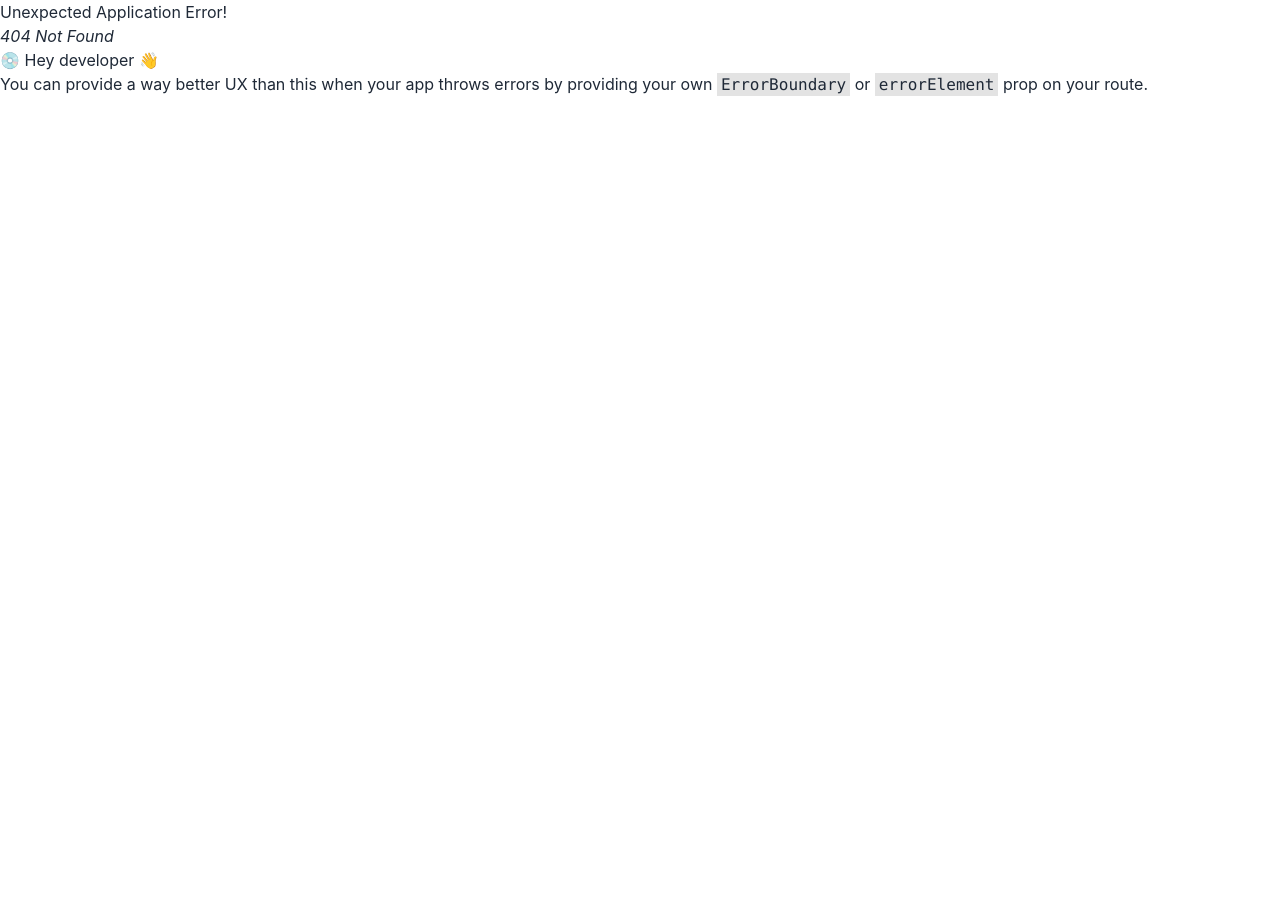
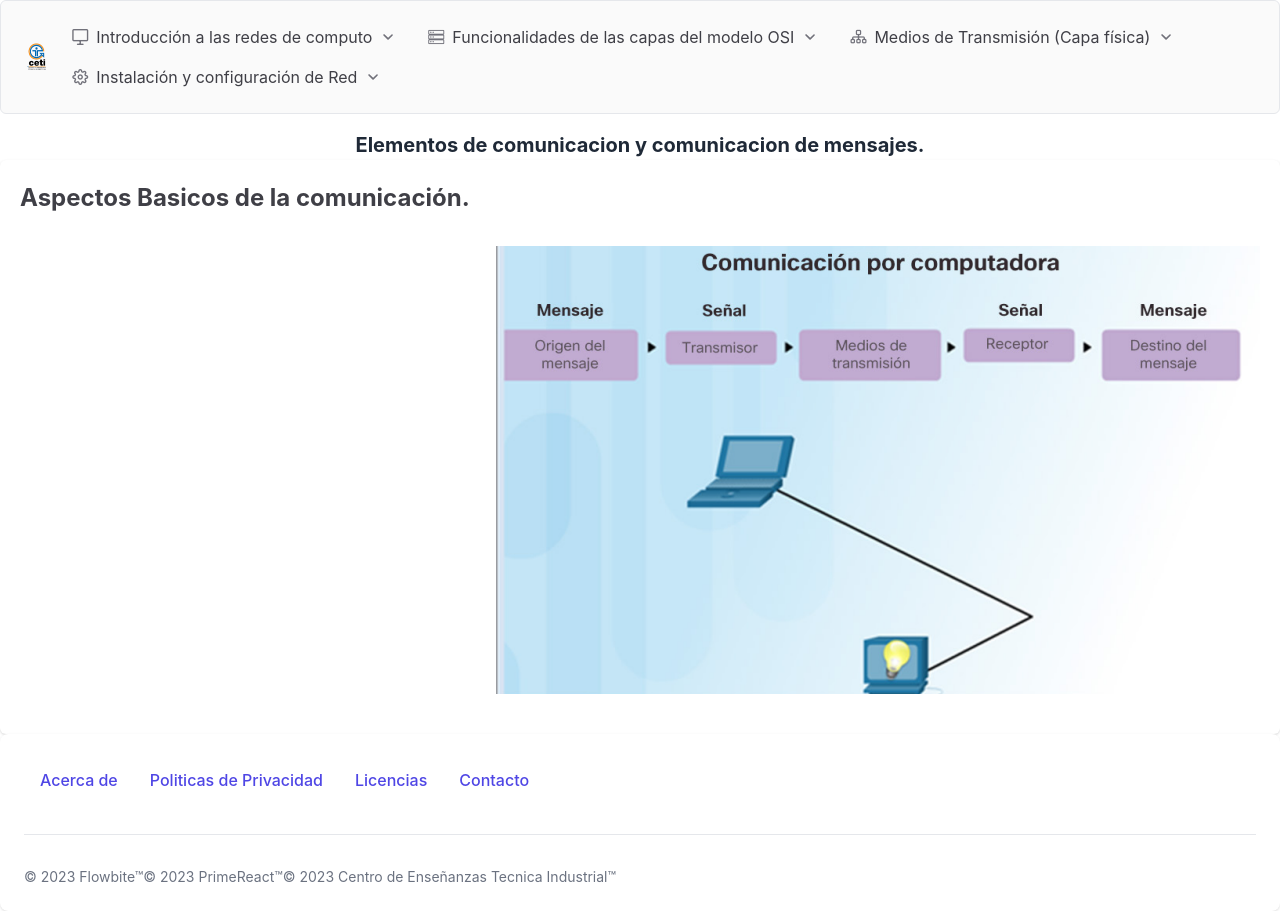
Before and after one commit to Gabo-Puck/RedesCeti, a React (Vite) app: page /Tema1.1 in a window 1280 px wide. Before the commit this address had no page. Before the commit the page ends 800 px from the top, so only its background shows below. Built offline with nearby package versions, Linux system fonts and the light colour scheme; a web font is replaced by a local one.

Commit message:
Unidad1 page & Tema1.1

```diff
--- a/src/components/CarouselComponent.tsx
+++ b/src/components/CarouselComponent.tsx
@@ -52,7 +52,6 @@ function CarouselComponent() {
     <div className="card">
       <ReactPlayer
         url={"https://www.youtube.com/embed/NvdvxTB9p9E"}
-        controls
         width="100%"
         height="80vh"
         muted
--- a/src/components/NavBar.tsx
+++ b/src/components/NavBar.tsx
@@ -13,6 +13,9 @@ function NavBar() {
       items: [
         {
           label: "1.1 Elementos de comunicacion y comunicacion de mensajes",
+          command: () => {
+            navigate("/Tema1.1");
+          },
         },
         {
           label: "1.2 Componentes de la red",
@@ -70,6 +73,7 @@ function NavBar() {
       items: [
         {
           label: "2.1 Capa de aplicación",
+
           items: [
             {
               label: "2.1.1 Modelo cliente servidor",
--- /dev/null
+++ b/src/pages/Chapter1/Tema1.1.tsx
@@ -0,0 +1,35 @@
+import React from "react";
+import NavBar from "../../components/NavBar";
+import FooterBar from "../../components/FooterBar";
+import { Card } from "primereact/card";
+import ComunicacionComputadora from "../../assets/images/DiagramaComunicacionComputadora.png";
+
+function ElementosDeComunicacionPage() {
+  return (
+    <div>
+      <NavBar />
+      <h1 style={{ fontWeight: "bold", textAlign: "center", fontSize: "20px" }}>
+        Elementos de comunicacion y comunicacion de mensajes.
+      </h1>
+      <Card title="Aspectos Basicos de la comunicación.">
+        <div
+          className="col-12 md:col-6 overflow-hidden"
+          style={{
+            display: "flex",
+            alignItems: "center",
+            justifyContent: "center",
+          }}
+        >
+          <img
+            src={ComunicacionComputadora}
+            alt="hero-1"
+            className="md:ml-auto block md:h-full"
+          />
+        </div>
+      </Card>
+      <FooterBar />
+    </div>
+  );
+}
+
+export default ElementosDeComunicacionPage;
```
Also changed, not shown: src/main.tsx (+10 -9 lines), src/assets/images/DiagramaComunicacionComputadora.png (added).
